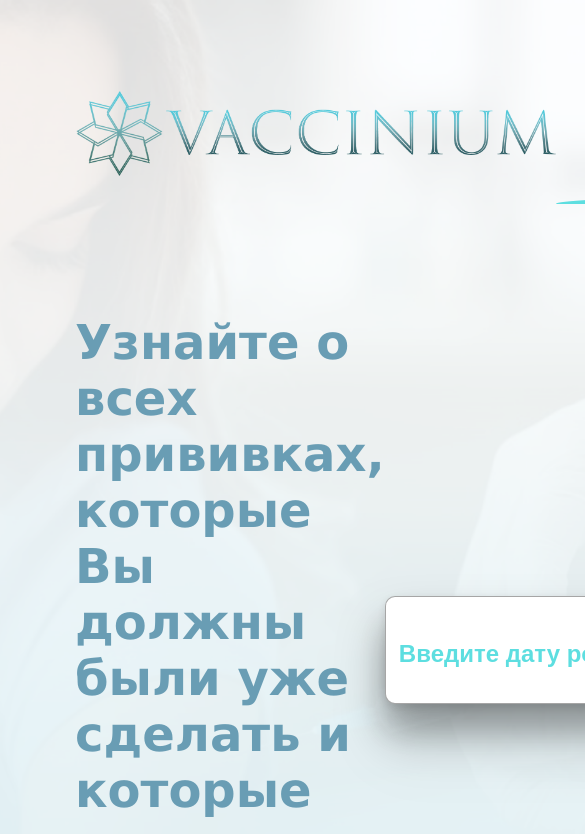
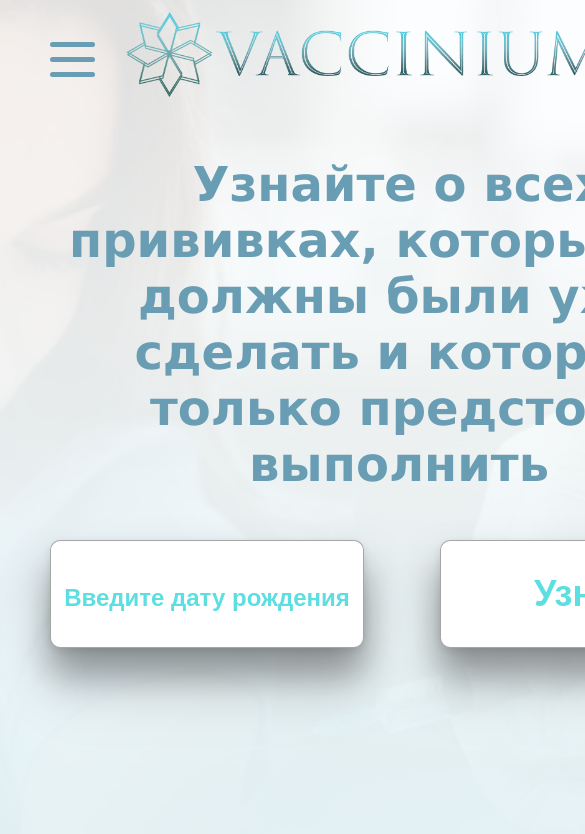
Before and after one commit to k0smax/vaccinium, a website with bundled scripts: page index.html in a window 390 px wide. Shown: the top 834 px of the page, 585 px wide, since content can reach past the window. Built offline with nearby package versions, Linux system fonts and the light colour scheme.

Commit message:
feat: add adaptation for devices;

```diff
--- a/index.html
+++ b/index.html
@@ -11,6 +11,7 @@
     <header class="header">
         <div class="wrapper header__wrapper">
             <div class="header__logo-line">
+                <span class="header__hamburger hamburger"><span class="hamburger__line"></span></span>
                 <a href="index.html" class="logo"><img src="img/logotrue.png" alt="" width="481px" height="89px"></a>
             </div>
             <nav class="header__navigation">
@@ -33,7 +34,7 @@
             </div>
         </section>
         <section class="table">
-            <div class="wrapper">
+            <div class="wrapper table__wrapper">
                 <table>
                     <caption>Для сортировки нажмите на шапку колонки, по которой хотите отсортировать</caption>
                     <tr>
--- a/sass/abstract/_constants.scss
+++ b/sass/abstract/_constants.scss
@@ -1,2 +1,6 @@
 $color-prim: #5ddee0;
 $color-add: #699db4;
+
+$content-width: 1197px;
+$tablet-width: 768px;
+$mobile-big-width: 414px;
--- a/sass/abstract/_mixins.scss
+++ b/sass/abstract/_mixins.scss
@@ -14,3 +14,15 @@
         flex-basis: $width;
     }
 }
+
+@mixin media-laptop {
+    @media (max-width: $content-width) { @content; }
+}
+
+@mixin media-tablet {
+    @media (max-width: $tablet-width) { @content; }
+}
+
+@mixin media-mobile {
+    @media (max-width: $mobile-big-width) { @content; }
+}
--- a/sass/base/_base.scss
+++ b/sass/base/_base.scss
@@ -22,7 +22,7 @@ h1 {
 }
 
 li {
-    font-size: 3.0rem;
+    font-size: 2.4rem;
     color: $color-prim;
     list-style: none;
 }
@@ -59,13 +59,15 @@ table {
     text-align: center;
     border-collapse: collapse;
     border: 4px solid transparent;
-
 }
 
 td, th {
     @include font-and-color($size: 2.4rem, $weight: normal, $color: $color-add);
     border: 3px solid #aecad6;
     padding: 6px;
+    @include media-laptop {
+        font-size: 1.6rem;
+    }
 }
 
 #bg {
--- a/sass/component/_navigation.scss
+++ b/sass/component/_navigation.scss
@@ -5,7 +5,10 @@
 
 .header__navigation {
     position:relative;
-    width: 1000px;
+    min-width: 900px;
+    @include media-laptop {
+        display: none;
+    }
     //background-color: #ffffff;
     //height:100px;
     //width:400px;
--- a/sass/component/_table.scss
+++ b/sass/component/_table.scss
@@ -1,10 +1,23 @@
 .table {
     display: none;
+    margin: auto;
     //transition: display 3s;
+}
+
+.table__wrapper {
+    @include media-laptop {
+        margin: auto 10px;
+    }
+}
+
+caption {
+    @include font-and-color($size: 1.6rem);
+    text-align: left;
 }
 
 .table__block {
     max-width: 375px;
+    min-width: 210px;
     height: 60px;
     margin: auto;
     border-radius: 10px;
--- a/sass/component/_vaccination-calendar.scss
+++ b/sass/component/_vaccination-calendar.scss
@@ -1,13 +1,25 @@
+.vaccination-calendar {
+    @include media-laptop {
+        min-width: $tablet-width;
+        text-align: center;
+    }
+}
+
 .vaccination-calendar__wrapper {
     display: flex;
     justify-content: space-between;
     align-items: center;
+    @include media-laptop {
+        display: inline-block;
+        text-align: center;
+        padding-bottom: 60px;
+    }
 }
 
 .vaccination-calendar__description {
-    width: 845px;
+    max-width: 845px;
+    min-width: 650px;
     @include font-and-color($size: 4.8rem);
-
 }
 
 .vaccination-calendar__form {
@@ -21,11 +33,12 @@
         background-color: white;
         filter: drop-shadow(0px 3px 5px rgba(0,0,0,0.1)) drop-shadow(0px 26px 15px rgba(0,0,0,0.15)) drop-shadow(0px 28px 22.5px rgba(0,0,0,0.3));
     }
+    @include media-laptop {
+        justify-content: space-around;
+    }
 }
 
 .vaccination-calendar__button  {
-    width: 308px;
-    height: 107px;
     @include font-and-color($size: 3.6rem, $color: $color-prim);
     cursor: pointer;
     margin-left: 76px;
--- a/sass/layouts/_header.scss
+++ b/sass/layouts/_header.scss
@@ -2,9 +2,13 @@
     display: flex;
     justify-content: space-between;
     align-items: center;
+    @include media-laptop {
+        display: block;
+    }
 }
 
 .header__logo-line {
+    display: flex;
     margin-top: 11px;
 }
 
--- a/sass/layouts/_wrapper.scss
+++ b/sass/layouts/_wrapper.scss
@@ -1,3 +1,6 @@
 .wrapper {
-    margin: 62px 200px 0 75px;
+    margin: 50px 25px;
+    @include media-laptop {
+        margin: auto 50px;
+    }
 }
--- a/sass/style.scss
+++ b/sass/style.scss
@@ -22,3 +22,45 @@
     //width: 73px;
     //height: 73px;
 }
+
+%hamburger-line {
+    content: "";
+    display: inline-block;
+    position: absolute;
+    background-color: $color-add;
+    border-radius: 5px;
+    width: 100%;
+    height: 5px;
+}
+
+.hamburger {
+    display: none;
+    position: relative;
+    min-width: 45px;
+    height: 35px;
+    @include media-laptop {
+        display: inline-block;
+    }
+    &:before {
+        @extend %hamburger-line;
+        top: 0;
+        left: 0;
+    }
+    &:after {
+        @extend %hamburger-line;
+        bottom: 0;
+        left: 0;
+    }
+}
+
+.hamburger__line {
+    @extend %hamburger-line;
+    top: calc( 50% - 2.5px );
+    left: 0;
+}
+
+
+.header__hamburger {
+    align-self: center;
+    margin-right: 30px;
+}
```
Also changed, not shown: HelpProject/helpProject.html (+1 -1 lines), sass/style.css, 1 other file.
